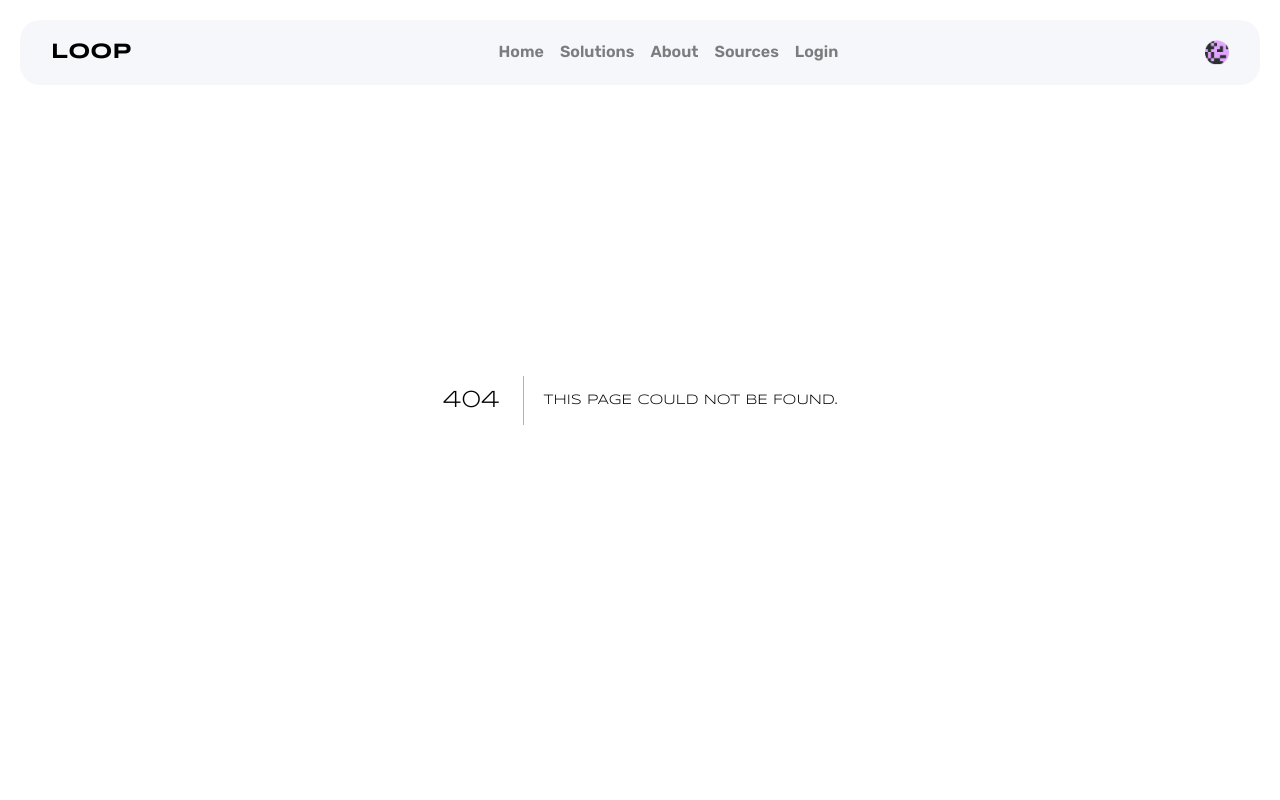
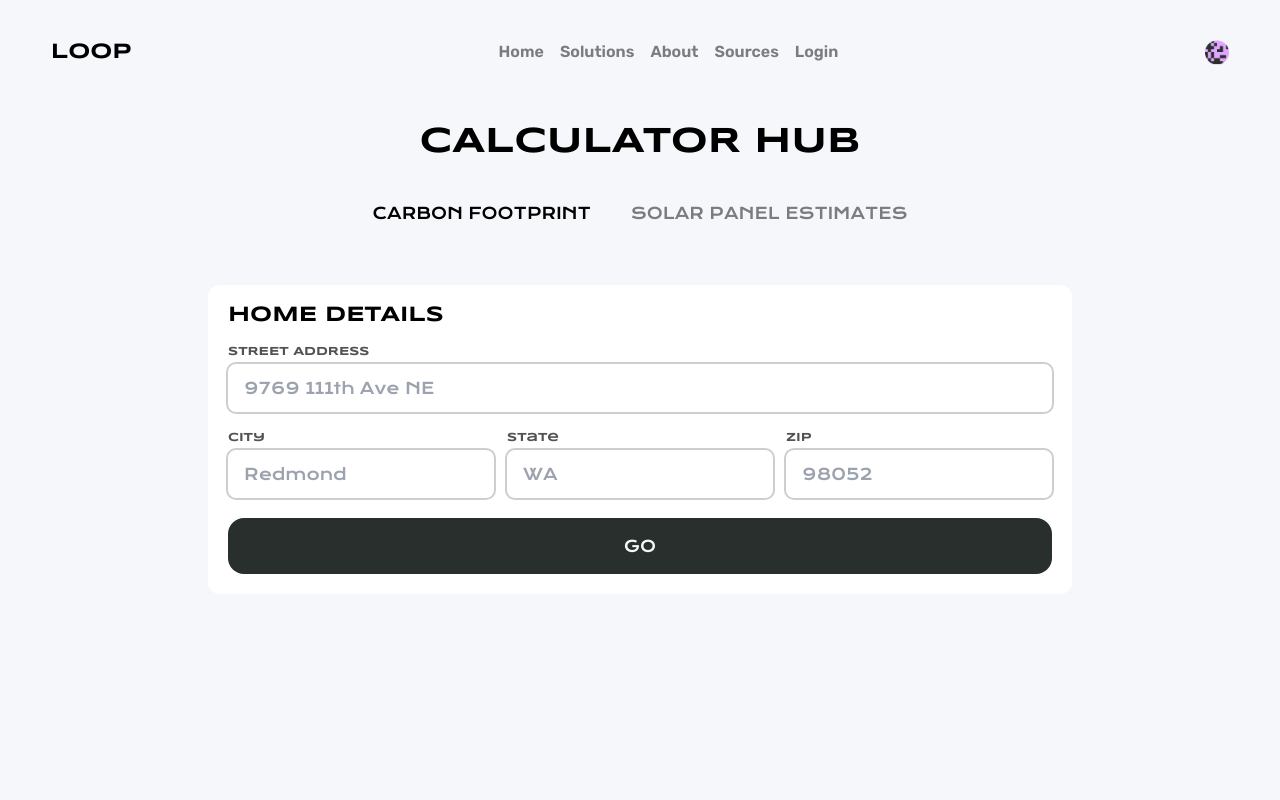
Before and after one commit to pranavkannepalli/loop, a Next.js app: page /calculators in a window 1280 px wide. Before the commit this address had no page. Shown: the top 800 px of the page. Built offline with nearby package versions, Linux system fonts and the light colour scheme.

Commit message:
inputs + fetch

```diff
--- /dev/null
+++ b/app/calculators/page.jsx
@@ -0,0 +1,81 @@
+"use client";
+
+import { useState, useEffect } from "react";
+import TextInput from "../../components/TextInput";
+import Button from "../../components/Button";
+
+export default function Calculators() {
+	const [address, setAddress] = useState("");
+	const [state, setState] = useState("WA");
+	const [zip, setZip] = useState("");
+	const [city, setCity] = useState("");
+
+	const [screen, setScreen] = useState(0);
+
+	const [data, setData] = useState(null);
+	const [error, setError] = useState(false);
+
+	const onSubmit = async (e) => {
+		e.preventDefault();
+		console.log(address);
+		console.log(state);
+		console.log(zip);
+		console.log(city);
+		const response = await fetch("/api/houseData", {
+			method: "POST",
+			headers: {
+				"Content-type": "application/json",
+			},
+			body: JSON.stringify({ address: address, zip: zip, city: city, state: state }),
+		});
+		const d = await response.json();
+		if (response.status == 200) {
+			setData(d);
+			setError(false);
+		} else {
+			setData(null);
+			setError(true);
+		}
+		console.log(d);
+	};
+
+	return (
+		<main>
+			<section className="flex flex-col box-border h-[100vh] items-center justify-start py-4 !pt-[125px]">
+				<h2>CALCULATOR HUB</h2>
+				<div className="flex flex-row gap-[40px] mt-[40px]">
+					<button className={screen != 0 && "text-white-400"} onClick={() => setScreen(0)}>
+						CARBON FOOTPRINT
+					</button>
+					<button className={screen != 1 && "text-white-400"} onClick={() => setScreen(1)}>
+						SOLAR PANEL ESTIMATES
+					</button>
+				</div>
+				<div className="flex flex-row gap-20px mt-[60px] justify-center">
+					<form className="bg-white-100 p-[20px] rounded-[12px] flex flex-col gap-[20px]" onSubmit={async (e) => await onSubmit(e)}>
+						<h4>HOME DETAILS</h4>
+						<div className="flex flex-col gap-[6px]">
+							<div className="caption text-white-500">STREET ADDRESS</div>
+							<TextInput placeholder="9769 111th Ave NE" onChange={(e) => setAddress(e.target.value)} />
+						</div>
+						<div className="flex flex-row gap-[13px]">
+							<div className="flex flex-col gap-[6px]">
+								<div className="caption text-white-500">City</div>
+								<TextInput placeholder="Redmond" onChange={(e) => setCity(e.target.value)} />
+							</div>
+							<div className="flex flex-col gap-[6px]">
+								<div className="caption text-white-500">State</div>
+								<TextInput placeholder="WA" onChange={(e) => setState(e.target.value)} />
+							</div>
+							<div className="flex flex-col gap-[6px]">
+								<div className="caption text-white-500">Zip</div>
+								<TextInput placeholder="98052" onChange={(e) => setZip(e.target.value)} />
+							</div>
+						</div>
+						<Button onClick={async (e) => await onSubmit(e)}>GO</Button>
+					</form>
+				</div>
+			</section>
+		</main>
+	);
+}
```
